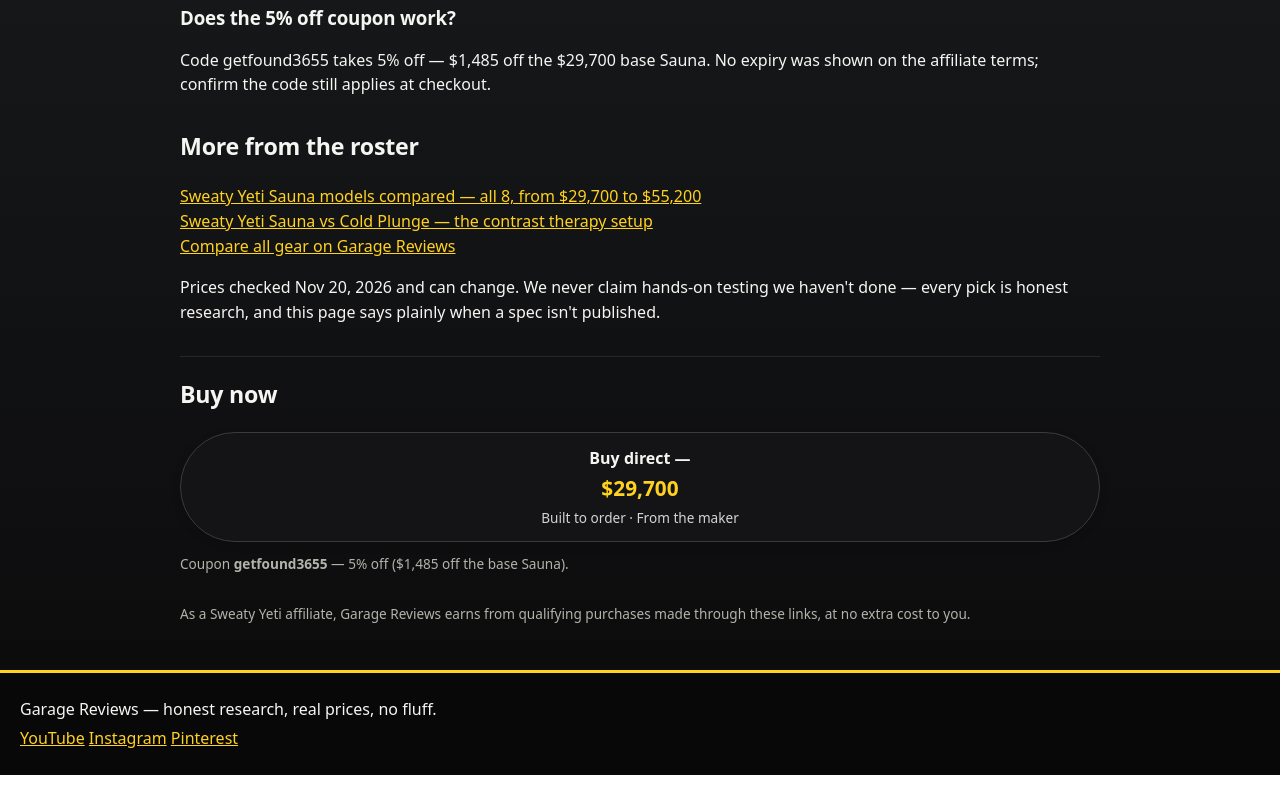
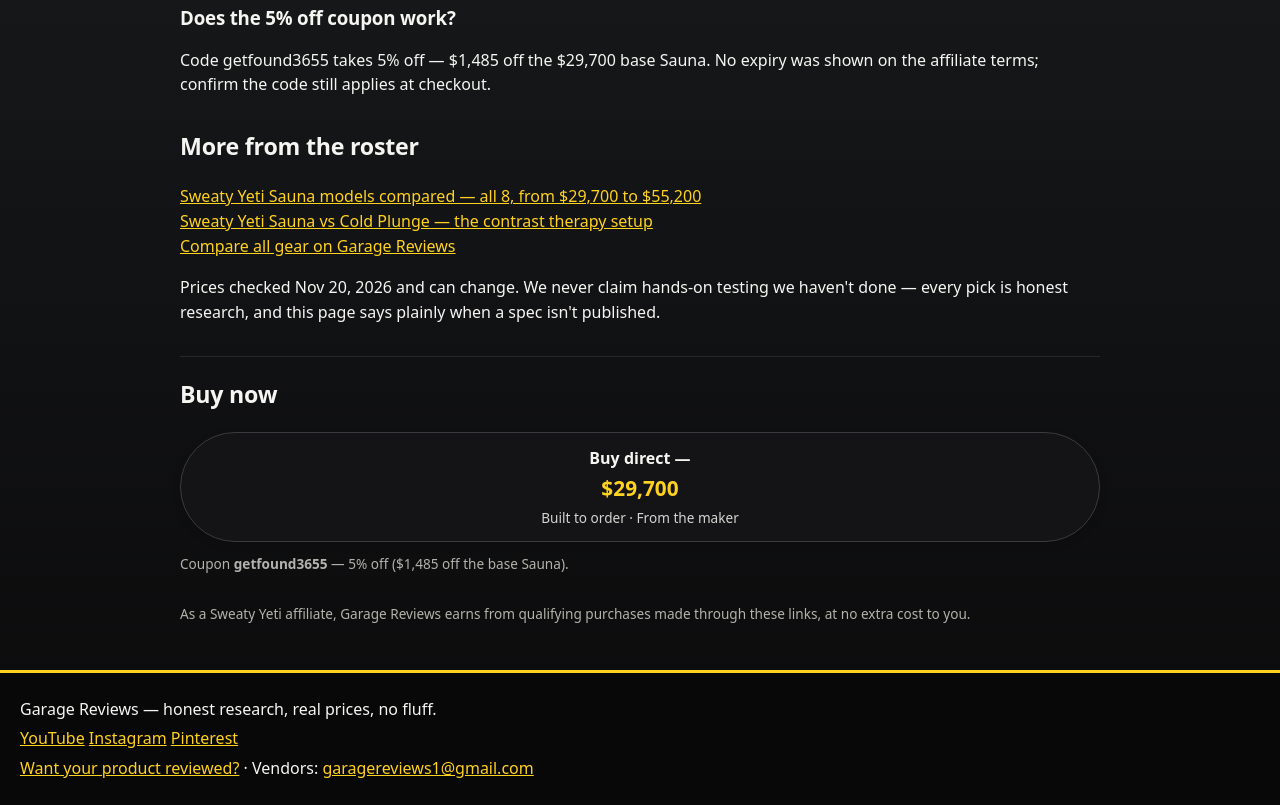
Before and after one commit to getfound365/garagereviews-site, a plain HTML site: page reviews/sweaty-yeti-sauna/index.html in a window 1280 px wide. Shown: the part 4857-5662 px from the top of the page. Before the commit the page ends 5632 px from the top, so only its background shows below. Drawn offline with Linux system fonts and the light colour scheme.

Commit message:
Add vendor review-request page + footer links (batch 5 of 7)

```diff
--- a/reviews/sweaty-yeti-sauna/index.html
+++ b/reviews/sweaty-yeti-sauna/index.html
@@ -149,7 +149,7 @@
 <p class="buy-note">Coupon <strong>getfound3655</strong> — 5% off ($1,485 off the base Sauna).</p></div>
 <p class="disclosure">As a Sweaty Yeti affiliate, Garage Reviews earns from qualifying purchases made through these links, at no extra cost to you.</p>
 </main>
-<footer><p>Garage Reviews — honest research, real prices, no fluff.</p><p><a href="https://www.youtube.com/@garagereviews22">YouTube</a> <a href="https://www.instagram.com/garagereviews22/">Instagram</a> <a href="https://www.pinterest.com/garagereviews22/">Pinterest</a></p></footer>
+<footer><p>Garage Reviews — honest research, real prices, no fluff.</p><p><a href="https://www.youtube.com/@garagereviews22">YouTube</a> <a href="https://www.instagram.com/garagereviews22/">Instagram</a> <a href="https://www.pinterest.com/garagereviews22/">Pinterest</a></p><p><a href="/review-request/">Want your product reviewed?</a> · Vendors: <a href="mailto:garagereviews1@gmail.com">garagereviews1@gmail.com</a></p></footer>
 <script src="/sticky-buy.js" defer></script>
 <script src="/site-search.js" defer></script>
 </body>
```
Also changed, not shown: reviews/walsunny-12x20-carport/index.html (+1 -1 lines), reviews/wen-4750w-56475/index.html (+1 -1 lines), reviews/wen-56360i/index.html (+1 -1 lines), reviews/wen-df472/index.html (+1 -1 lines), reviews/wen-df480ix/index.html (+1 -1 lines), reviews/wen-df680ix/index.html (+1 -1 lines), reviews/westinghouse-igen12000dfc/index.html (+1 -1 lines).
